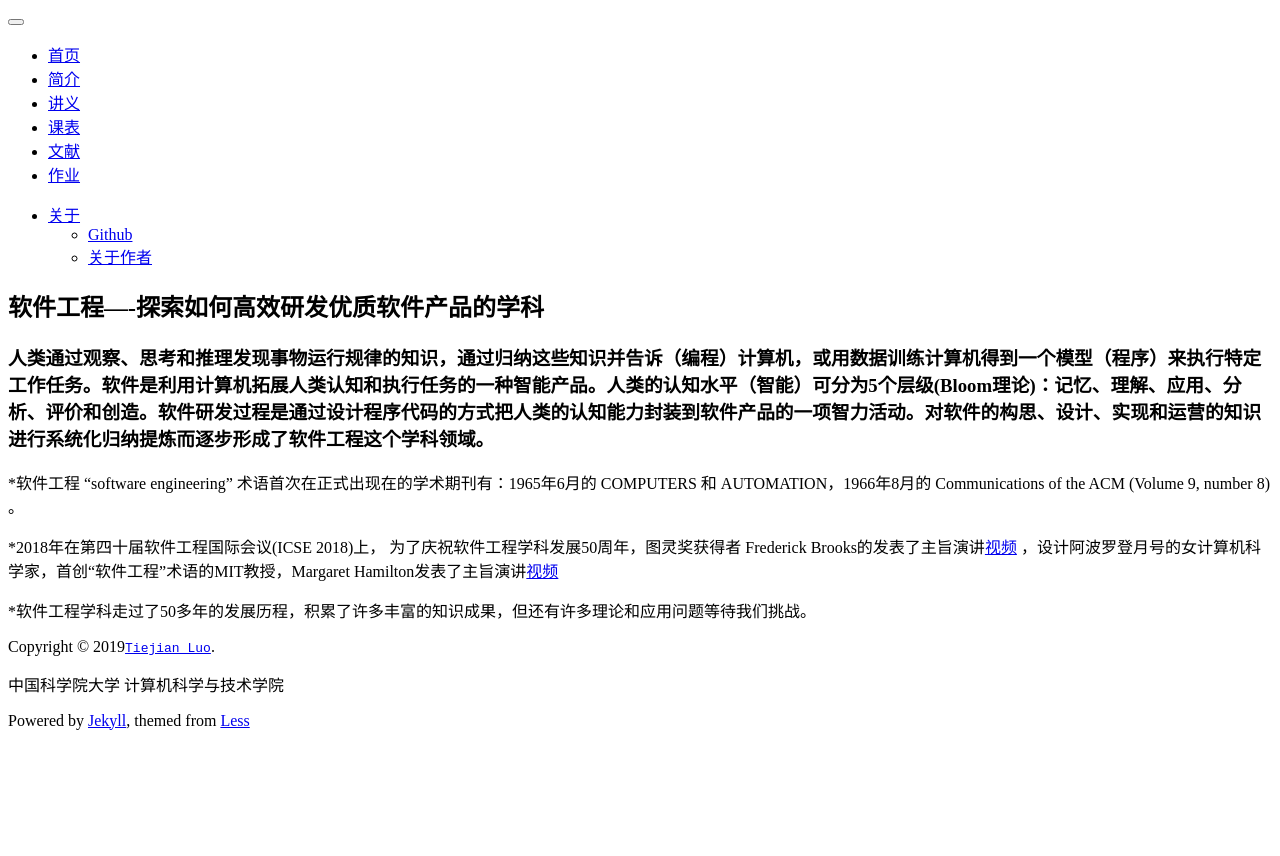
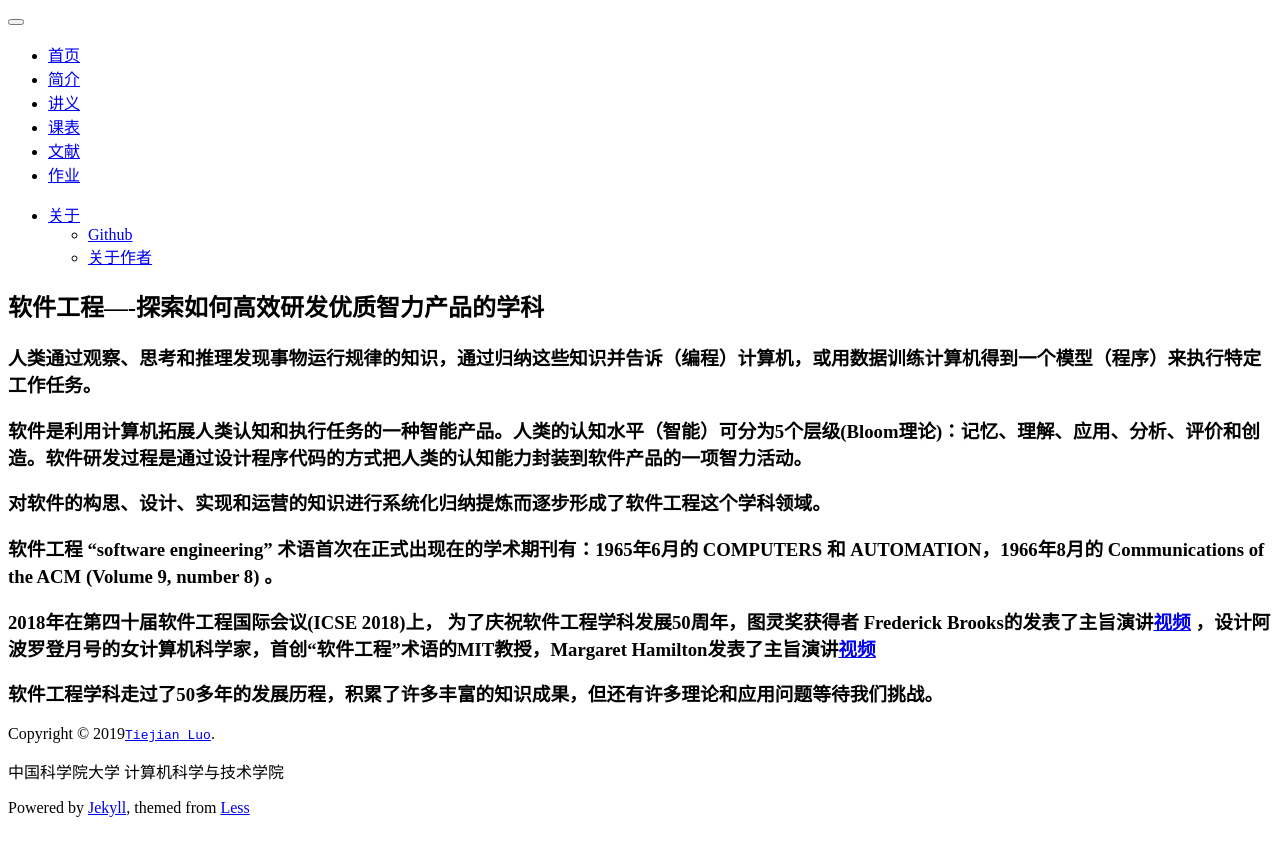
Before and after one commit to tjluo-ucas/ase, a Jekyll site: the page built from index.md, in a window 1280 px wide. Shown: the top 856 px of the page. Built offline with Jekyll 4.4.1, drawn with Linux system fonts in a browser that asks for light colours; comment, search, counter and statistics services are not loaded.

Commit message:
Update index.md

```diff
--- a/index.md
+++ b/index.md
@@ -3,13 +3,17 @@
 title:  "Intro"
 ---
 
-软件工程----探索如何高效研发优质软件产品的学科
+软件工程----探索如何高效研发优质智力产品的学科
 =======================
 
-### 人类通过观察、思考和推理发现事物运行规律的知识，通过归纳这些知识并告诉（编程）计算机，或用数据训练计算机得到一个模型（程序）来执行特定工作任务。软件是利用计算机拓展人类认知和执行任务的一种智能产品。人类的认知水平（智能）可分为5个层级(Bloom理论)：记忆、理解、应用、分析、评价和创造。软件研发过程是通过设计程序代码的方式把人类的认知能力封装到软件产品的一项智力活动。对软件的构思、设计、实现和运营的知识进行系统化归纳提炼而逐步形成了软件工程这个学科领域。
+### 人类通过观察、思考和推理发现事物运行规律的知识，通过归纳这些知识并告诉（编程）计算机，或用数据训练计算机得到一个模型（程序）来执行特定工作任务。
 
-*软件工程 "software engineering" 术语首次在正式出现在的学术期刊有：1965年6月的 COMPUTERS 和 AUTOMATION，1966年8月的 Communications of the ACM (Volume 9, number 8) 。
+### 软件是利用计算机拓展人类认知和执行任务的一种智能产品。人类的认知水平（智能）可分为5个层级(Bloom理论)：记忆、理解、应用、分析、评价和创造。软件研发过程是通过设计程序代码的方式把人类的认知能力封装到软件产品的一项智力活动。
 
-*2018年在第四十届软件工程国际会议(ICSE 2018)上， 为了庆祝软件工程学科发展50周年，图灵奖获得者 Frederick Brooks的发表了主旨演讲[视频](https://www.youtube.com/watch?v=StN49re9Nq8&t=67s) ，设计阿波罗登月号的女计算机科学家，首创“软件工程”术语的MIT教授，Margaret Hamilton发表了主旨演讲[视频](https://www.youtube.com/watch?v=ZbVOF0Uk5lU)
+### 对软件的构思、设计、实现和运营的知识进行系统化归纳提炼而逐步形成了软件工程这个学科领域。
 
-*软件工程学科走过了50多年的发展历程，积累了许多丰富的知识成果，但还有许多理论和应用问题等待我们挑战。
+### 软件工程 "software engineering" 术语首次在正式出现在的学术期刊有：1965年6月的 COMPUTERS 和 AUTOMATION，1966年8月的 Communications of the ACM (Volume 9, number 8) 。
+
+### 2018年在第四十届软件工程国际会议(ICSE 2018)上， 为了庆祝软件工程学科发展50周年，图灵奖获得者 Frederick Brooks的发表了主旨演讲[视频](https://www.youtube.com/watch?v=StN49re9Nq8&t=67s) ，设计阿波罗登月号的女计算机科学家，首创“软件工程”术语的MIT教授，Margaret Hamilton发表了主旨演讲[视频](https://www.youtube.com/watch?v=ZbVOF0Uk5lU)
+
+### 软件工程学科走过了50多年的发展历程，积累了许多丰富的知识成果，但还有许多理论和应用问题等待我们挑战。
```
